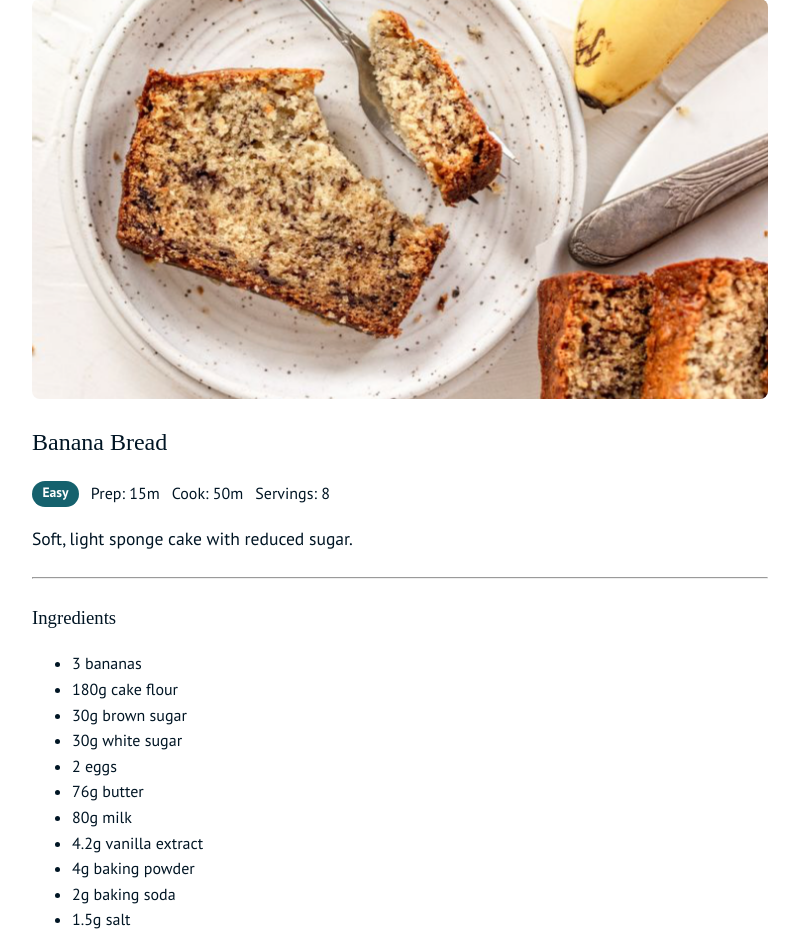
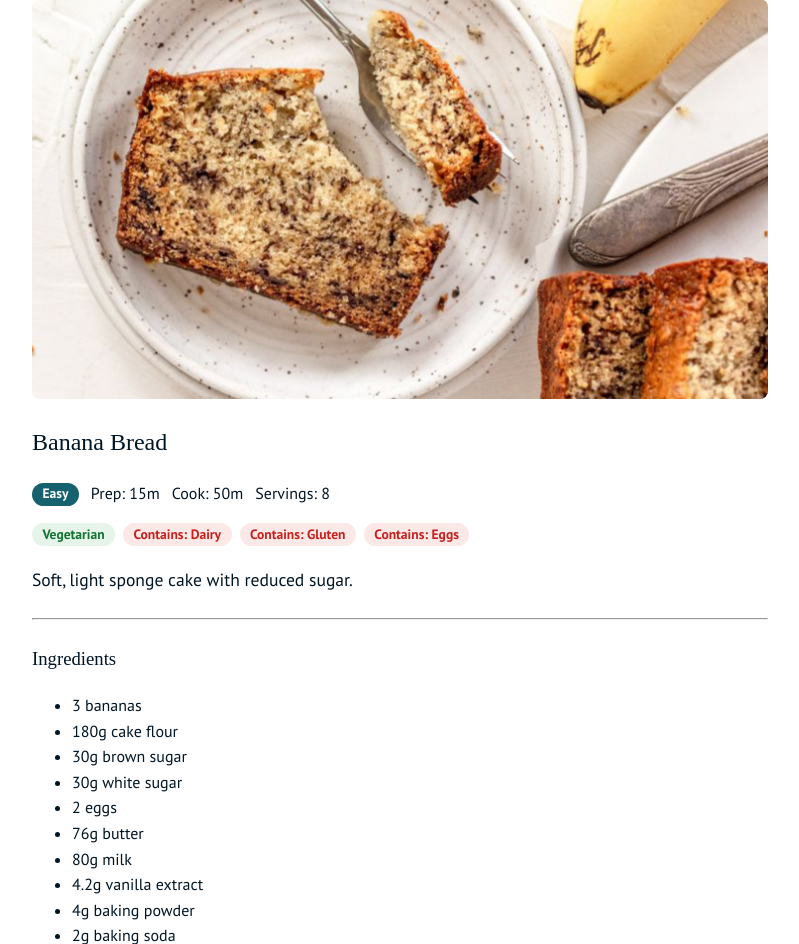
Before and after one commit to raranj/2_BeMyGuest, a Django app: page /recipes/1/ in a window 1280 px wide. Shown: the part 176-1120 px from the top of the page, without its empty margins (240-1039 px from the left). Run offline with Django 5.2, Linux system fonts and the light colour scheme; data comes from the database, SQL or seed files in the repository; some web fonts are replaced.

Commit message:
Display dietary tags and allergens on recipe detail page

```diff
--- a/bemyguest/templates/recipe_detail.html
+++ b/bemyguest/templates/recipe_detail.html
@@ -11,12 +11,23 @@
   {% endif %}
 
   <h2>{{ recipe.recipe_name }}</h2>
-  <div style="display: flex; gap: 0.75rem; margin-bottom: 1rem;">
+  <div style="display: flex; flex-wrap: wrap; gap: 0.75rem; align-items: center; margin-bottom: 1rem;">
     <span class="badge primary">{{ recipe.difficulty }}</span>
     <span class="muted">Prep: {{ recipe.preparation_time }}m</span>
     <span class="muted">Cook: {{ recipe.cooking_time }}m</span>
     <span class="muted">Servings: {{ recipe.servings }}</span>
   </div>
+
+  {% if recipe.dietary_tags or recipe.allergens %}
+    <div style="display: flex; flex-wrap: wrap; gap: 0.5rem; align-items: center; margin-bottom: 1.25rem;">
+      {% for tag in recipe.dietary_tags %}
+        <span class="badge" style="background-color: #e6f4ea; color: #137333;">{{ tag }}</span>
+      {% endfor %}
+      {% for allergen in recipe.allergens %}
+        <span class="badge" style="background-color: #fce8e6; color: #c5221f;">Contains: {{ allergen }}</span>
+      {% endfor %}
+    </div>
+  {% endif %}
 
   <p style="font-size: 1.1rem; line-height: 1.6;">{{ recipe.description }}</p>
 
```
